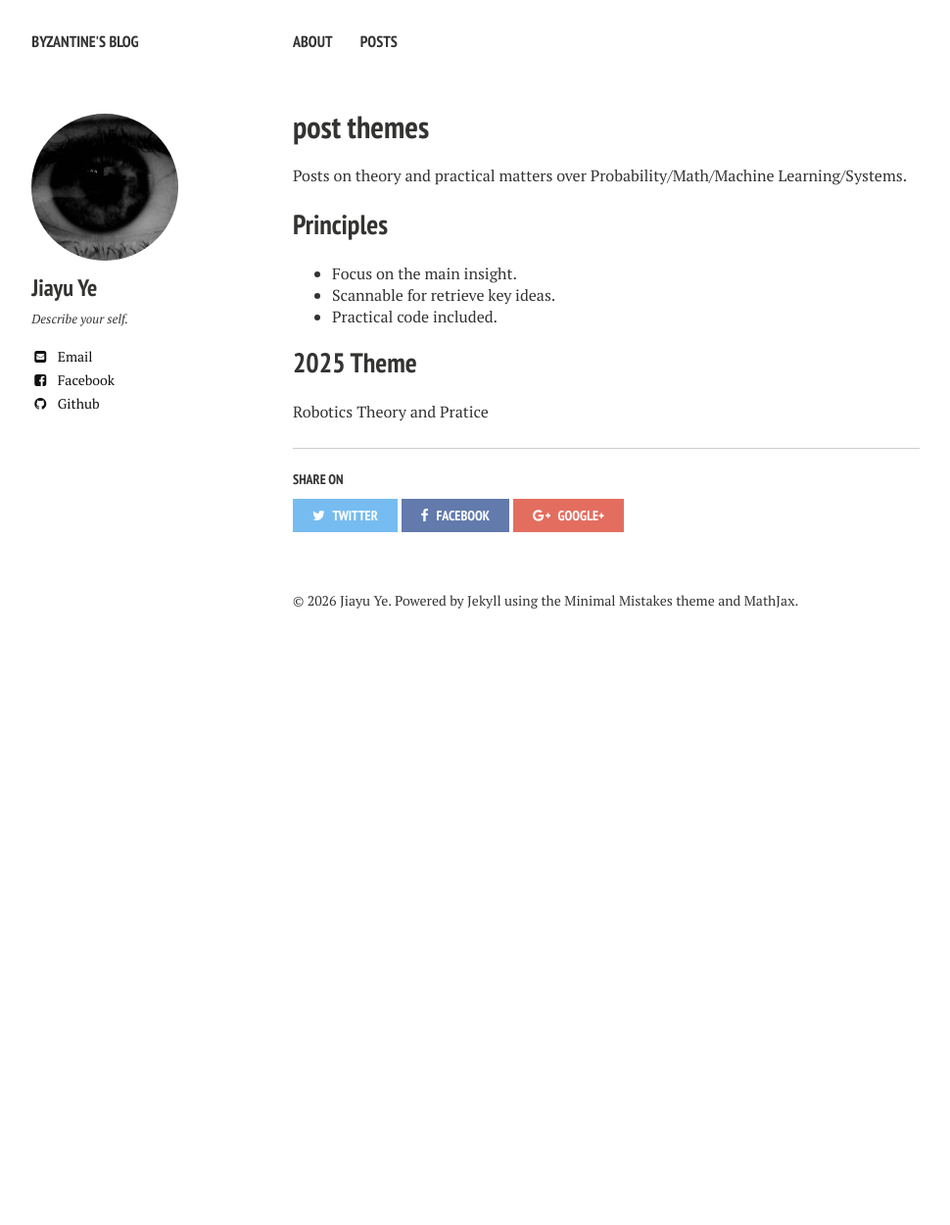
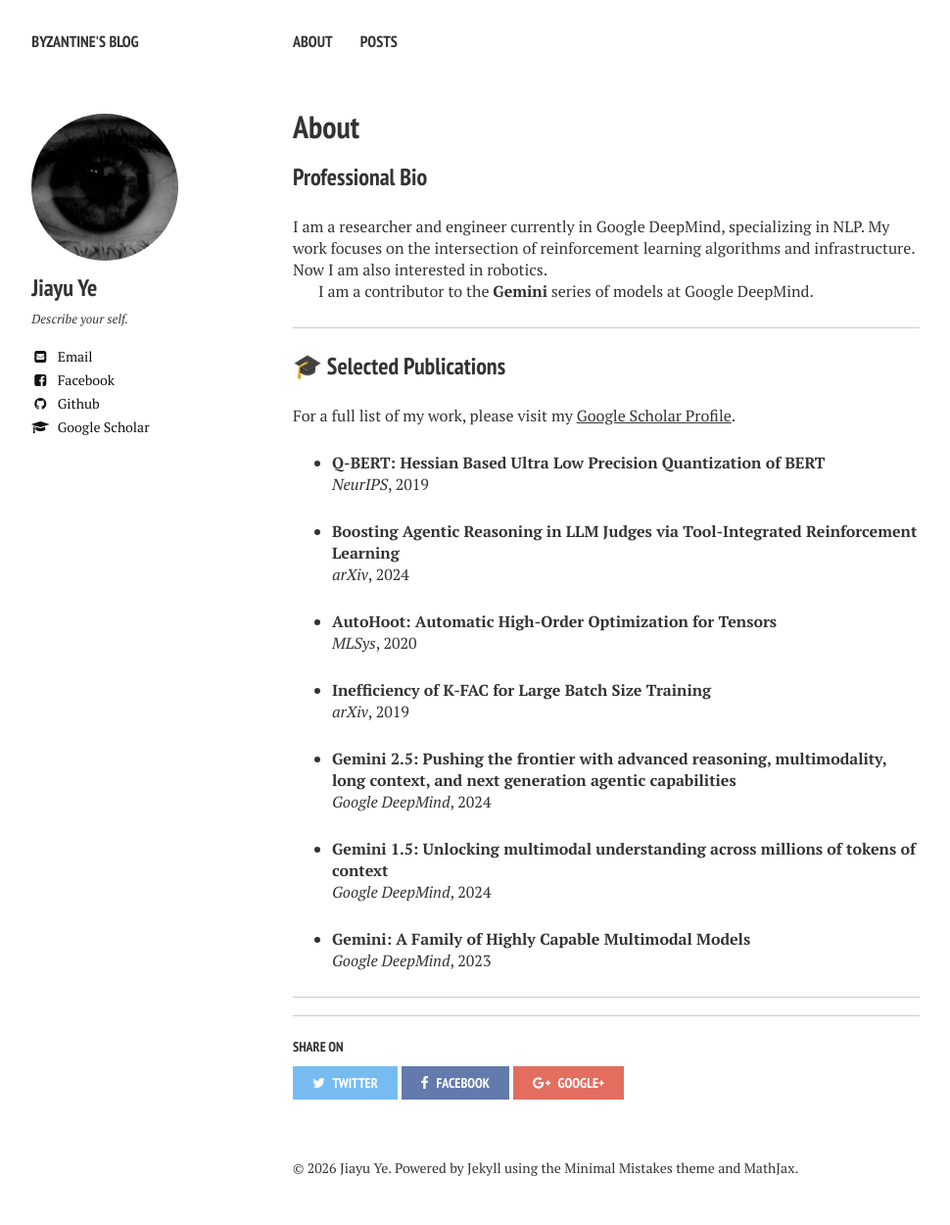
Before and after one commit to ByzanTine/ByzanTineBlog, a Jekyll site: the page built from about/index.md, in a window 1280 px wide. Shown: the whole page at 98% size, without its empty margins (21-991 px from the left). Built offline with Jekyll 4.4.1, drawn with Linux system fonts in a browser that asks for light colours; nearby versions of some CDN libraries; comment, search, counter and statistics services are not loaded; before the commit the page ends 900 px from its top, so only the background shows below that.

Commit message:
bio changes

```diff
--- a/_config.yml
+++ b/_config.yml
@@ -56,6 +56,7 @@
     ad-slot:
   bing-verify:
   github: Byzantine
+  scholar: lmgTen0AAAAJ
   stackoverflow: #123456/username   from a "http://stackoverflow.com/users/123456/username" link
   linkedin: #username
   xing: #username
--- a/_includes/_author-bio.html
+++ b/_includes/_author-bio.html
@@ -21,6 +21,7 @@
   {% if author.instagram %}<a href="http://instagram.com/{{ author.instagram }}" class="author-social" target="_blank"><i class="fa fa-fw fa-instagram"></i> Instagram</a>{% endif %}
   {% if author.tumblr %}<a href="http://{{ author.tumblr }}.tumblr.com" class="author-social" target="_blank"><i class="fa fa-fw fa-tumblr-square"></i> Tumblr</a>{% endif %}
   {% if author.github %}<a href="http://github.com/{{ author.github }}" class="author-social" target="_blank"><i class="fa fa-fw fa-github"></i> Github</a>{% endif %}
+  {% if author.scholar %}<a href="https://scholar.google.com/citations?user={{ author.scholar }}" class="author-social" target="_blank"><i class="fa fa-fw fa-graduation-cap"></i> Google Scholar</a>{% endif %}
   {% if author.stackoverflow %}<a href="http://stackoverflow.com/users/{{ author.stackoverflow }}" class="author-social" target="_blank"><i class="fa fa-fw fa-stack-overflow"></i> Stackoverflow</a>{% endif %}
   {% if author.lastfm %}<a href="http://lastfm.com/user/{{ author.lastfm }}" class="author-social" target="_blank"><i class="fa fa-fw fa-music"></i> Last.fm</a>{% endif %}
   {% if author.dribbble %}<a href="http://dribbble.com/{{ author.dribbble }}" class="author-social" target="_blank"><i class="fa fa-fw fa-dribbble"></i> Dribbble</a>{% endif %}
--- a/about/index.md
+++ b/about/index.md
@@ -1,20 +1,44 @@
 ---
 layout: page
-title: post themes
-tags: [about, theme]
-modified: 2025-12-15T20:53:07.573882-04:00
+title: About
+tags: [about, bio, research, cv]
+modified: 2026-03-24
 comments: true
+image:
+  feature: mm-theme-post-750.jpg
 ---
 
-Posts on theory and practical matters over Probability/Math/Machine Learning/Systems.
+### Professional Bio
 
-## Principles
+I am a researcher and engineer currently in Google DeepMind, specializing in NLP. My work focuses on the intersection of reinforcement learning algorithms and infrastructure. Now I am also interested in robotics.
 
-* Focus on the main insight.
-* Scannable for retrieve key ideas.
-* Practical code included.
+I am a contributor to the **Gemini** series of models at Google DeepMind.
 
+---
 
-## 2025 Theme
+### 🎓 Selected Publications
 
-Robotics Theory and Pratice
+For a full list of my work, please visit my [Google Scholar Profile](https://scholar.google.com/citations?user=lmgTen0AAAAJ&hl=en).
+
+*   **Q-BERT: Hessian Based Ultra Low Precision Quantization of BERT**
+    *NeurIPS*, 2019
+
+*   **Boosting Agentic Reasoning in LLM Judges via Tool-Integrated Reinforcement Learning**
+    *arXiv*, 2024
+
+*   **AutoHoot: Automatic High-Order Optimization for Tensors**
+    *MLSys*, 2020
+
+*   **Inefficiency of K-FAC for Large Batch Size Training**
+    *arXiv*, 2019
+
+*   **Gemini 2.5: Pushing the frontier with advanced reasoning, multimodality, long context, and next generation agentic capabilities**
+    *Google DeepMind*, 2024
+
+*   **Gemini 1.5: Unlocking multimodal understanding across millions of tokens of context**
+    *Google DeepMind*, 2024
+
+*   **Gemini: A Family of Highly Capable Multimodal Models**
+    *Google DeepMind*, 2023
+
+---
```
Also changed, not shown: _posts/2025-12-22-robotic-004-post.md (added, +15 -0 lines).
